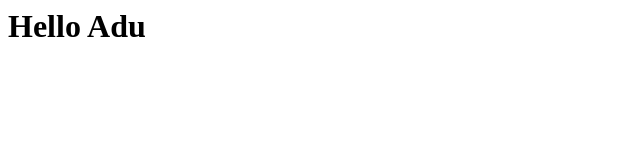
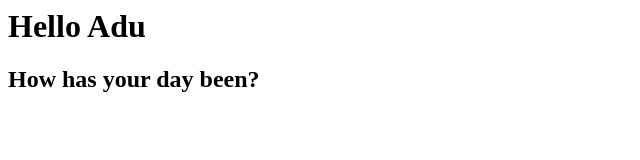
Before and after one commit to Adunola10/my_new_website, a plain HTML site: page index.html in a window 1280 px wide. Shown: the whole page, without its empty margins (0-640 px from the left). Drawn offline with Linux system fonts and the light colour scheme.

Commit message:
added h2

```diff
--- a/index.html
+++ b/index.html
@@ -1 +1,2 @@
 <h1>Hello Adu</h1>
+<h2>How has your day been?</h2>
```
